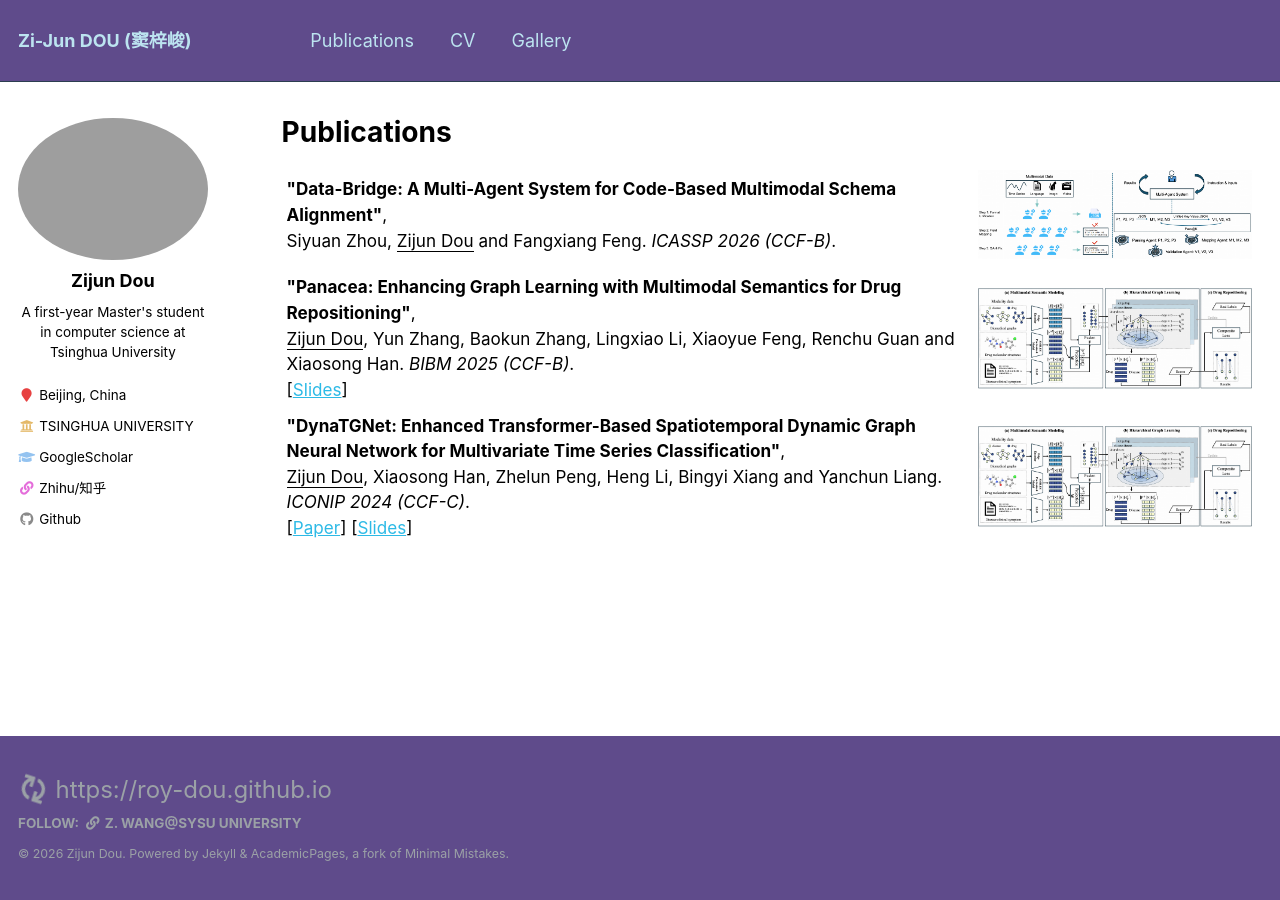
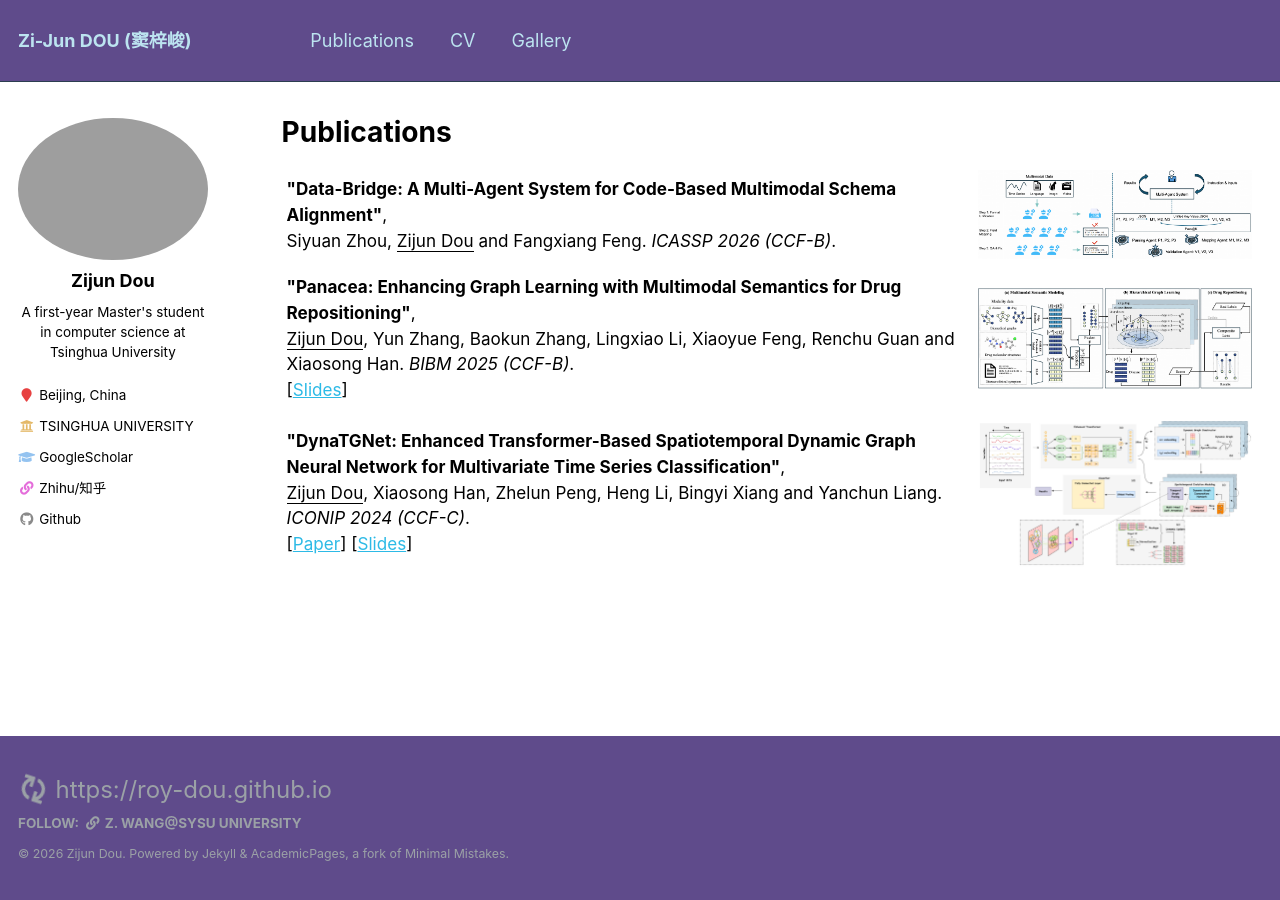
Before and after one commit to ROY-DOU/ROY-DOU.github.io, a Jekyll site: the page built from _pages/publications.md, in a window 1280 px wide. Built offline with Jekyll 4.4.1, drawn with Linux system fonts in a browser that asks for light colours.

```diff
--- a/_pages/publications.md
+++ b/_pages/publications.md
@@ -58,8 +58,8 @@ author_profile: true
       [<a href="../resource/ICONIP 2024 Presentation.pdf">Slides</a>]
     </td>
     <td style="padding:10px;width:30%;vertical-align:middle;border-right:none;border-bottom:none;">
-      <a href="/images/panacea2.png">
-      <img src='/images/panacea2.png' width="300">
+      <a href="/images/dynatgnet.png">
+      <img src='/images/dynatgnet.png' width="300">
       </a>
     </td>
   </tr>
```
